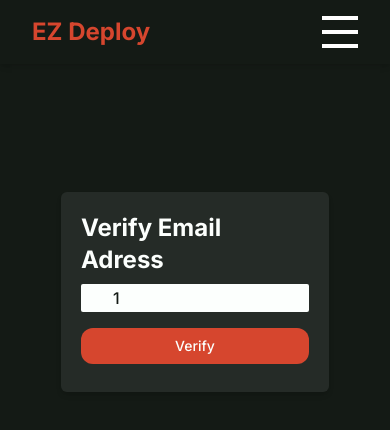
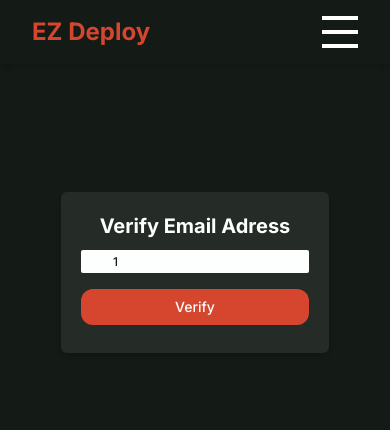
Before and after one commit to Janxa/ezDeploy, a React (Vite) app in the folder frontend/: page /app/verify/1 in a window 390 px wide. Shown: the top 430 px of the page. Built offline with nearby package versions, Linux system fonts and the light colour scheme.

Commit message:
Extracting form to its own component

```diff
--- a/frontend/src/components/Pages/VerifyEmail/VerifyEmail.jsx
+++ b/frontend/src/components/Pages/VerifyEmail/VerifyEmail.jsx
@@ -2,8 +2,8 @@ import { useParams, Link } from "react-router-dom";
 import { useState } from "react";
 import { EmailVerificationSchema } from "./EmailVerification_schema";
 import axios from "axios";
-import Input from "../../Common/Input/Input";
-import Button from "../../Common/Button";
+import VerifyEmailForm from "./VerifyEmailForm/VerifyEmailForm";
+
 function EmailVerificationForm() {
 	const Code = useParams();
 	const [verificationCode, setVerificationCode] = useState(
@@ -14,6 +14,7 @@ function EmailVerificationForm() {
 	const schema = EmailVerificationSchema;
 
 	const handleChange = ({ currentTarget: input }) => {
+		console.log(errors);
 		setVerificationCode(input.value);
 	};
 	const handleSubmit = async (event) => {
@@ -35,34 +36,17 @@ function EmailVerificationForm() {
 			console.log("Error :", error);
 		}
 	};
+	const content = () => {
+		if (!verified)
 			return (
-		<main className="mx-auto mt-48 md:mt-32 w-11/12 flex">
-			{!verified ? (
-				<form
-					onSubmit={handleSubmit}
-					className="bg-flat-700 w-3/4 md:w-1/2 lg:w-1/3 m-auto p-5 shadow-md rounded-md flex flex-col "
-				>
-					<h2 className="font-bold text-2xl text-color-yellow-primary  self-center mb-2">
-						Verify Email Adress
-					</h2>
-					<Input
-						name="verify"
-						placeholder="Please paste the code in the confirmation email"
-						type="text"
-						onChange={handleChange}
-						value={verificationCode}
-						className="input"
+				<VerifyEmailForm
+					handleSubmit={handleSubmit}
+					handleChange={handleChange}
+					verificationCode={verificationCode}
+					errors={errors}
 				/>
-					{errors["code"] && (
-						<p className="font-medium text-sm py-1 text-color-red-primary self-center">
-							{errors["code"]}
-						</p>
-					)}
-					<Button title="Verify" type="submit" className="button">
-						Validate
-					</Button>
-				</form>
-			) : (
+			);
+		return (
 			<div className="bg-flat-700  w-3/4 md:w-1/2 lg:w-1/3 m-auto p-5 shadow-md rounded-md flex flex-col ">
 				<h2 className="font-bold text-2xl text-chili-500 self-center mb-2">
 					Success
@@ -79,8 +63,10 @@ function EmailVerificationForm() {
 					</Link>
 				</p>
 			</div>
-			)}
-		</main>
+		);
+	};
+	return (
+		<main className="mx-auto mt-48 md:mt-32 w-11/12 flex">{content()}</main>
 	);
 }
 
--- /dev/null
+++ b/frontend/src/components/Pages/VerifyEmail/VerifyEmailForm/VerifyEmailForm.jsx
@@ -0,0 +1,38 @@
+import Input from "../../../Common/Input/Input";
+import Button from "../../../Common/Button";
+const VerifyEmailForm = ({
+	handleSubmit,
+	handleChange,
+	verificationCode,
+	errors,
+}) => {
+	return (
+		<form
+			onSubmit={handleSubmit}
+			className="bg-flat-700 w-3/4 md:w-1/2 lg:w-1/3 m-auto p-5 shadow-md rounded-md flex flex-col "
+		>
+			<h2 className="font-bold text-xl md:text-2xl text-color-yellow-primary  self-center mb-2">
+				Verify Email Adress
+			</h2>
+			<Input
+				name="verify"
+				placeholder="Please paste the code sent by mail"
+				type="text"
+				onChange={handleChange}
+				value={verificationCode}
+				className="input"
+				extraStyle={"text-xs sm:text-sm md:text-base"}
+			/>
+			{errors["code"] && (
+				<p className="font-medium text-sm py-1 text-color-red-primary self-center">
+					{errors["code"]}
+				</p>
+			)}
+			<Button title="Verify" type="submit">
+				Validate
+			</Button>
+		</form>
+	);
+};
+
+export default VerifyEmailForm;
```
Lines whose indentation alone changed are shown as unchanged.
